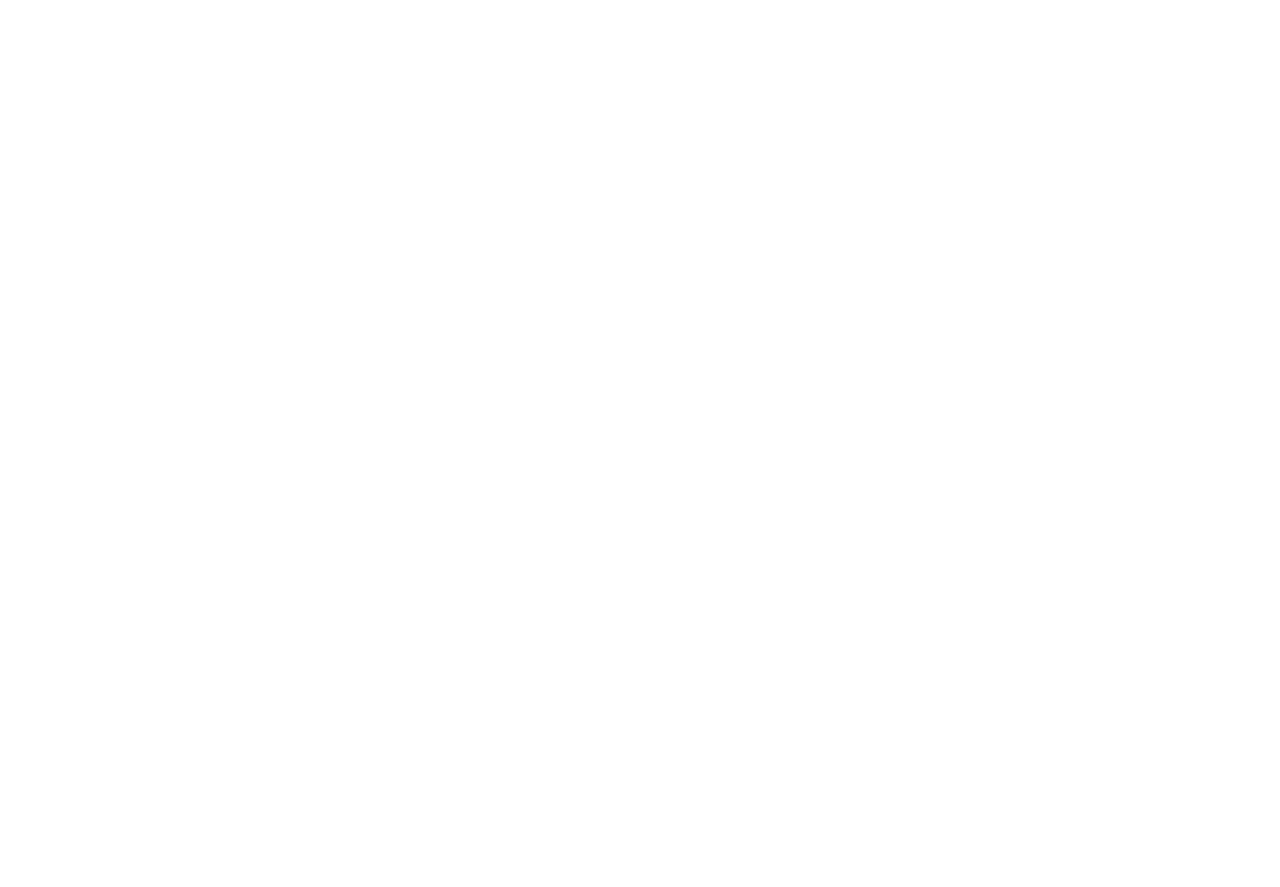
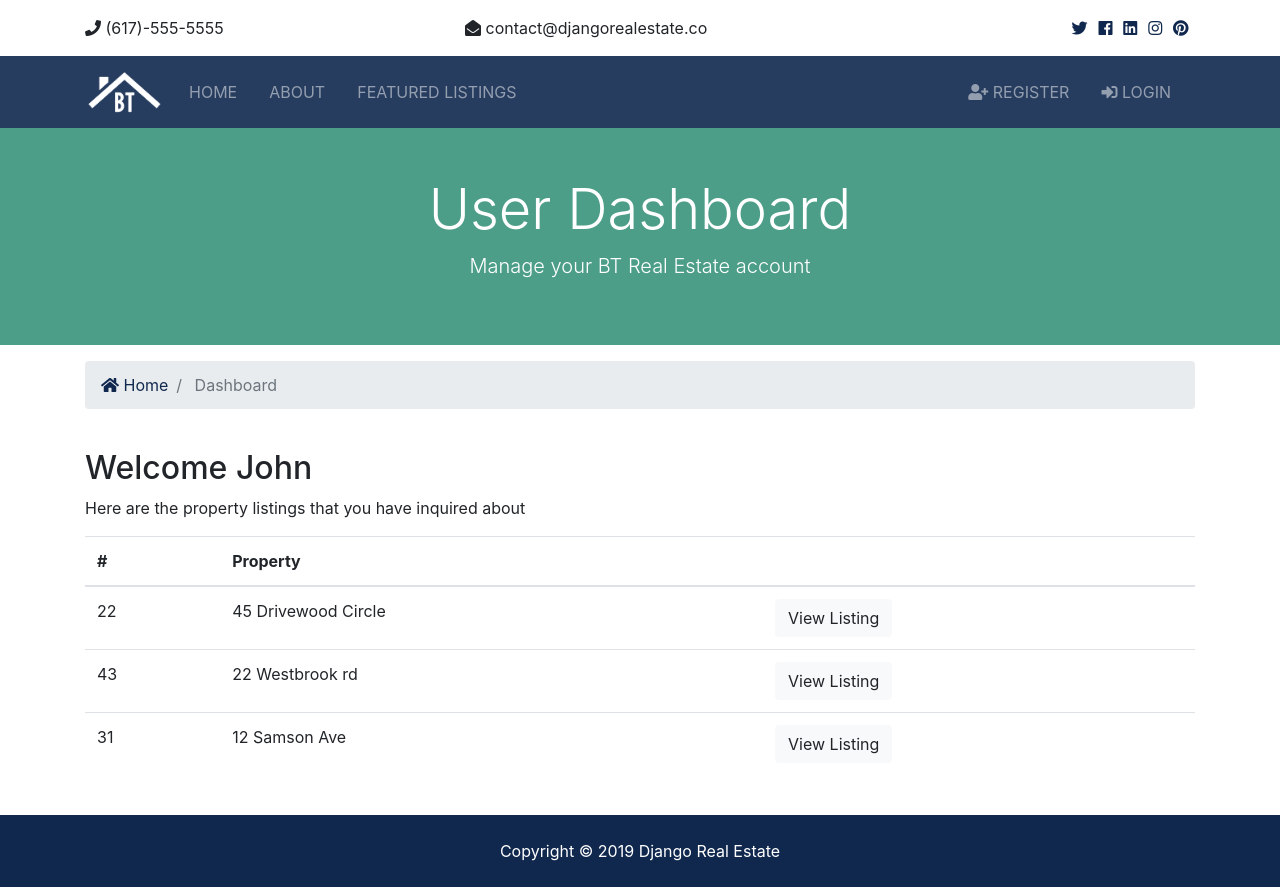
Before and after one commit to SashaPatsel/django-estate, a Django app: page /accounts/dashboard in a window 1280 px wide. Before the commit the page is empty. Before the commit the page ends 800 px from the top, so only its background shows below. Run offline with Django 3.2, Linux system fonts and the light colour scheme; some libraries are stand-ins or nearby versions.

Commit message:
full logout functionality

```diff
--- a/destate/accounts/views.py
+++ b/destate/accounts/views.py
@@ -53,7 +53,10 @@ def login(req):
         return render(req, "accounts/login.html")
 
 def logout(req):
-    return redirect(req, "index")
+    if req.method == "POST":
+        auth.logout(req)
+        messages.success(req, "You are now logged out")
+        return redirect("index")
 
 def dashboard(req):
     return render(req, "accounts/dashboard.html")
--- a/destate/templates/accounts/dashboard.html
+++ b/destate/templates/accounts/dashboard.html
@@ -0,0 +1,76 @@
+{% extends 'base.html' %}
+
+
+{% block content %}
+<section id="showcase-inner" class="py-5 text-white">
+        <div class="container">
+          <div class="row text-center">
+            <div class="col-md-12">
+              <h1 class="display-4">User Dashboard</h1>
+              <p class="lead">Manage your BT Real Estate account</p>
+            </div>
+          </div>
+        </div>
+      </section>
+
+      <!-- Breadcrumb -->
+      <section id="bc" class="mt-3">
+        <div class="container">
+          <nav aria-label="breadcrumb">
+            <ol class="breadcrumb">
+              <li class="breadcrumb-item">
+                <a href="{% url 'index' %}">
+                  <i class="fas fa-home"></i> Home</a>
+              </li>
+              <li class="breadcrumb-item active"> Dashboard</li>
+            </ol>
+          </nav>
+        </div>
+      </section>
+
+      <!-- Alerts -->
+      {% include 'partials/_alerts.html' %}
+
+      <section id="dashboard" class="py-4">
+        <div class="container">
+          <div class="row">
+            <div class="col-md-12">
+              <h2>Welcome John</h2>
+              <p>Here are the property listings that you have inquired about</p>
+              <table class="table">
+                <thead>
+                  <tr>
+                    <th scope="col">#</th>
+                    <th scope="col">Property</th>
+                    <th></th>
+                  </tr>
+                </thead>
+                <tbody>
+                  <tr>
+                    <td>22</td>
+                    <td>45 Drivewood Circle</td>
+                    <td>
+                      <a class="btn btn-light" href="#">View Listing</a>
+                    </td>
+                  </tr>
+                  <tr>
+                    <td>43</td>
+                    <td>22 Westbrook rd</td>
+                    <td>
+                      <a class="btn btn-light" href="#">View Listing</a>
+                    </td>
+                  </tr>
+                  <tr>
+                    <td>31</td>
+                    <td>12 Samson Ave</td>
+                    <td>
+                      <a class="btn btn-light" href="#">View Listing</a>
+                    </td>
+                  </tr>
+                </tbody>
+              </table>
+            </div>
+          </div>
+        </div>
+      </section>
+{% endblock %}
--- a/destate/templates/partials/_navbar.html
+++ b/destate/templates/partials/_navbar.html
@@ -10,52 +10,49 @@
         </button>
         <div class="collapse navbar-collapse" id="navbarNavAltMarkup">
             <ul class="navbar-nav">
-                    <li
-                        {% if '/' == request.path%}
-                            class="nav-item active mr-3"
-                        {% else %}
-                            class="nav-item mr-3"
-                        {% endif %}
-                    >
+                <li {% if '/' == request.path%} class="nav-item active mr-3" {% else %} class="nav-item mr-3"
+                    {% endif %}>
                     <a class="nav-link" href="{% url 'index' %}">Home</a>
                 </li>
-                    <li
-                        {% if 'about' in request.path%}
-                            class="nav-item active mr-3"
-                        {% else %}
-                            class="nav-item mr-3"
-                        {% endif %}
-                    >
+                <li {% if 'about' in request.path%} class="nav-item active mr-3" {% else %} class="nav-item mr-3"
+                    {% endif %}>
                     <a class="nav-link" href="{% url 'about' %}">About</a>
                 </li>
-                    <li
-
-                    >
+                <li>
                     <a class="nav-link" href="{% url 'listings' %}">Featured Listings</a>
                 </li>
             </ul>
 
             <ul class="navbar-nav ml-auto">
-                    <li
-                     {% if 'register' in request.path%}
-                            class="nav-item active mr-3"
+                {% if user.is_authenticated %}
+                    <li {% if 'dashboard' in request.path%} class="nav-item active mr-3" {% else %} class="nav-item mr-3"
+                        {% endif %}>
+                        <a class="nav-link" href="{% url 'dashboard' %}">
+                        Welcome, {{user.username}}</a>
+                    </li>
+                   <li class="nav-item mr-3">
+                       <a href="javascript:{document.getElementById('logout').submit()}" class="nav-link">
+                           <i class="fas fa-sign-out-alt"></i> Logout
+                       </a>
+                       <form action="{% url 'logout' %}" method="POST" id="logout">
+                           {% csrf_token %}
+                           <input type="hidden">
+                       </form>
+                   </li>
                 {% else %}
-                            class="nav-item mr-3"
+                    <li {% if 'register' in request.path%} class="nav-item active mr-3" {% else %} class="nav-item mr-3"
                         {% endif %}>
                         <a class="nav-link" href="{% url 'register' %}">
                             <i class="fas fa-user-plus"></i> Register</a>
                     </li>
-                    <li
-                     {% if 'login' in request.path%}
-                            class="nav-item active mr-3"
-                    {% else %}
-                        class="nav-item mr-3"
+                    <li {% if 'login' in request.path%} class="nav-item active mr-3" {% else %} class="nav-item mr-3"
                         {% endif %}>
                         <a class="nav-link" href="{% url 'login' %}">
                             <i class="fas fa-sign-in-alt"></i>
 
                             Login</a>
                     </li>
+                {% endif %}
             </ul>
         </div>
     </div>
```
Lines whose indentation alone changed are shown as unchanged.
